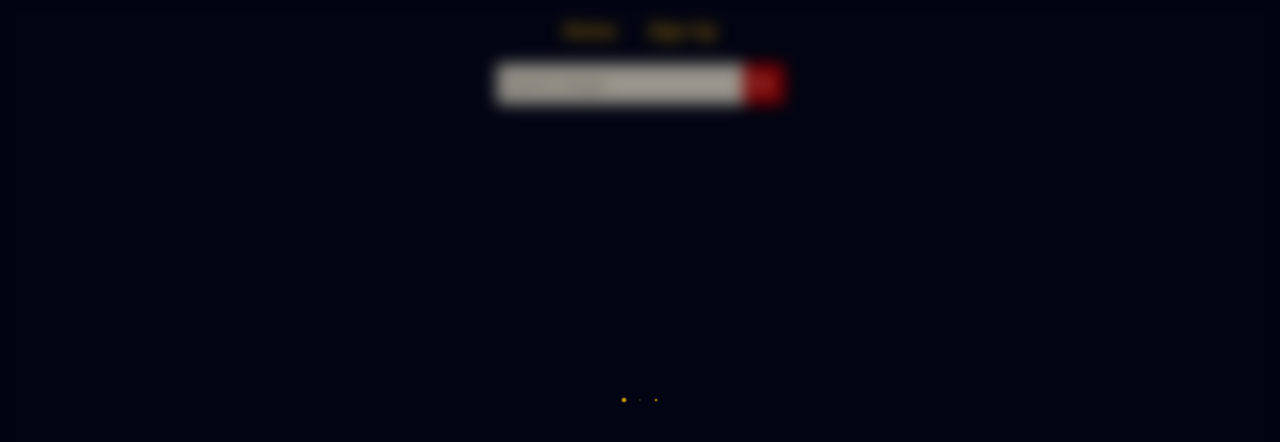
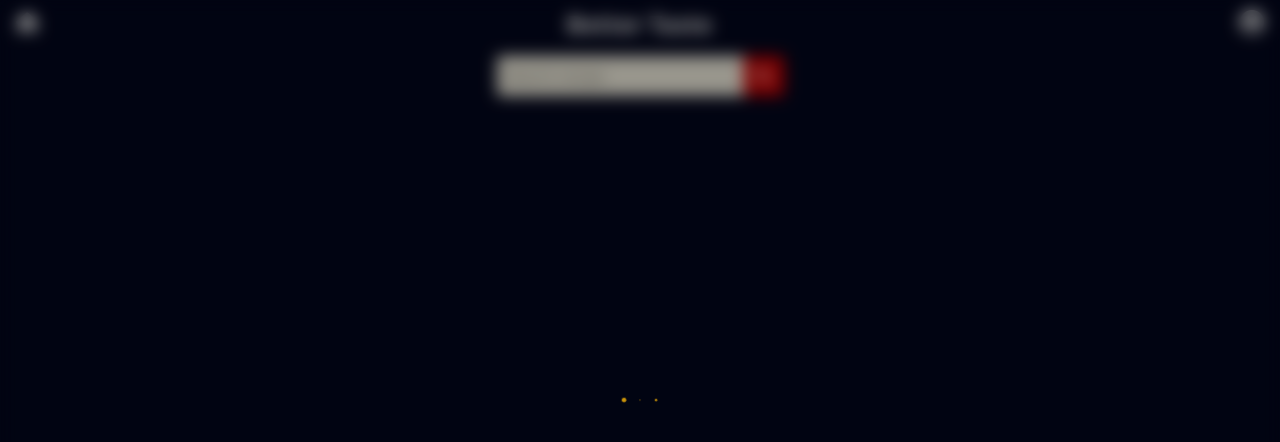
Before and after one commit to Lamphrangmi-Lamin/eatwell, a React (Vite) app: page / in a window 1280 px wide. Shown: the top 442 px of the page. Built offline with nearby package versions, Linux system fonts and the light colour scheme; no server answers.

Commit message:
feat: add Navbar component

```diff
--- a/package.json
+++ b/package.json
@@ -18,8 +18,7 @@
     "react-dom": "^19.0.0",
     "react-hook-form": "^7.54.2",
     "react-router-dom": "^7.5.1",
-    "react-spinners": "^0.15.0",
-    "tailwindcss": "^4.0.13"
+    "react-spinners": "^0.15.0"
   },
   "devDependencies": {
     "@eslint/js": "^9.21.0",
@@ -30,6 +29,7 @@
     "eslint-plugin-react-hooks": "^5.1.0",
     "eslint-plugin-react-refresh": "^0.4.19",
     "globals": "^15.15.0",
+    "tailwindcss": "^4.1.4",
     "vite": "^6.2.0"
   }
 }
--- a/src/App.jsx
+++ b/src/App.jsx
@@ -1,15 +1,13 @@
-import { Routes, Route, Link } from 'react-router-dom';
+import { Routes, Route } from 'react-router-dom';
 import HomePage from './components/pages/HomePage';
 import SignupPage from './components/pages/SignupPage';
 import RecipeDetail from './components/RecipeDetail';
+import Navbar from './components/Navbar';
 
 function App() {
   return (
     <div>
-      <nav className='flex items-center justify-center gap-8 p-4'>
-          <Link to="/" className='text-[#FFBA08] hover:text-[#F48C06] transition-colors duration-300 text-lg font-semibold'>Home</Link>
-          <Link to="/signup" className='text-[#FFBA08] hover:text-[#F48C06] transition-colors duration-300 text-lg font-semibold'>Sign Up</Link>
-      </nav>
+      <Navbar />
       <Routes>
         <Route path='/' element={<HomePage />} />
         <Route path='/signup' element={<SignupPage />} />
--- /dev/null
+++ b/src/components/Navbar.jsx
@@ -0,0 +1,19 @@
+import { Link } from "react-router-dom";
+
+function Navbar() {
+    return (
+        <div className="flex justify-between items-center mb-4 mt-2">
+            <Link to="/" className='hover:text-[#F48C06] transition-colors duration-300'>
+              <i className="fas fa-home ml-4 text-xl"></i>
+            </Link>
+
+            <h1 className="text-2xl font-bold">Better Taste</h1>
+
+            <Link to="/signup" className='hover:text-[#F48C06] transition-colors duration-300 text-lg font-semibold'>
+              <i className="fas fa-user-circle mr-4 text-2xl"></i>
+            </Link>
+        </div>
+    )
+}
+
+export default Navbar;
--- a/src/components/SearchBar.jsx
+++ b/src/components/SearchBar.jsx
@@ -1,14 +1,14 @@
 import { useState } from "react";
 
-function SearchBar({onClick}) {
+function SearchBar({ onClick }) {
     const [query, setQuery] = useState('');
     const handleKeyDown = (e) => {
-        if(e.key == 'Enter') {
+        if (e.key == 'Enter') {
             onClick(query);
         }
     }
     return (
-        <div className="flex justify-center mt-1">
+        <div className="flex justify-center items-center mt-1">
             <input
                 type="text"
                 value={query}
```
Also changed, not shown: 1 other file (tests, documents, lock files or other folders). Lines whose indentation alone changed are shown as unchanged.
